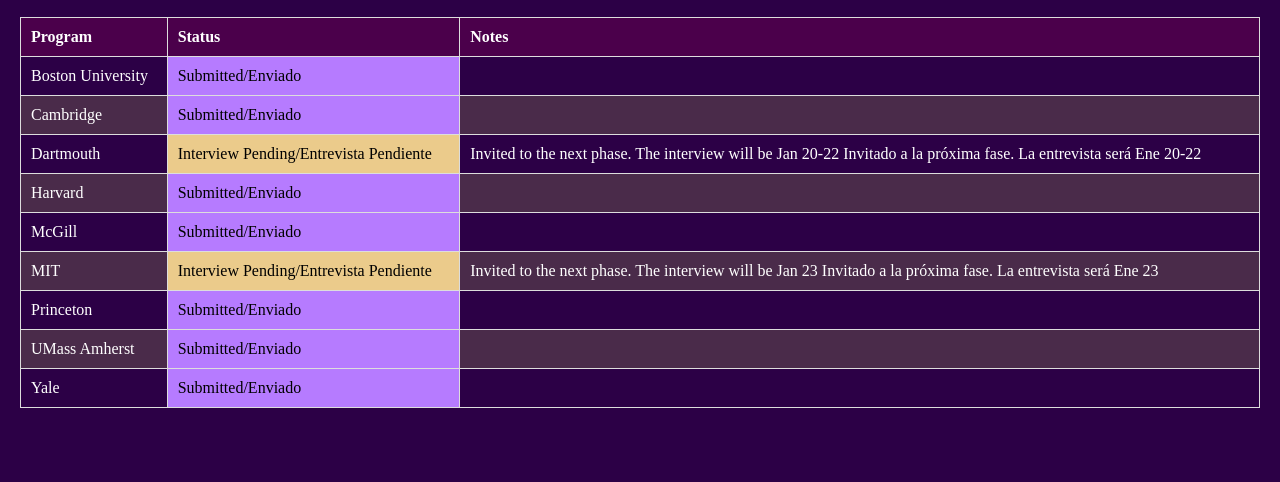
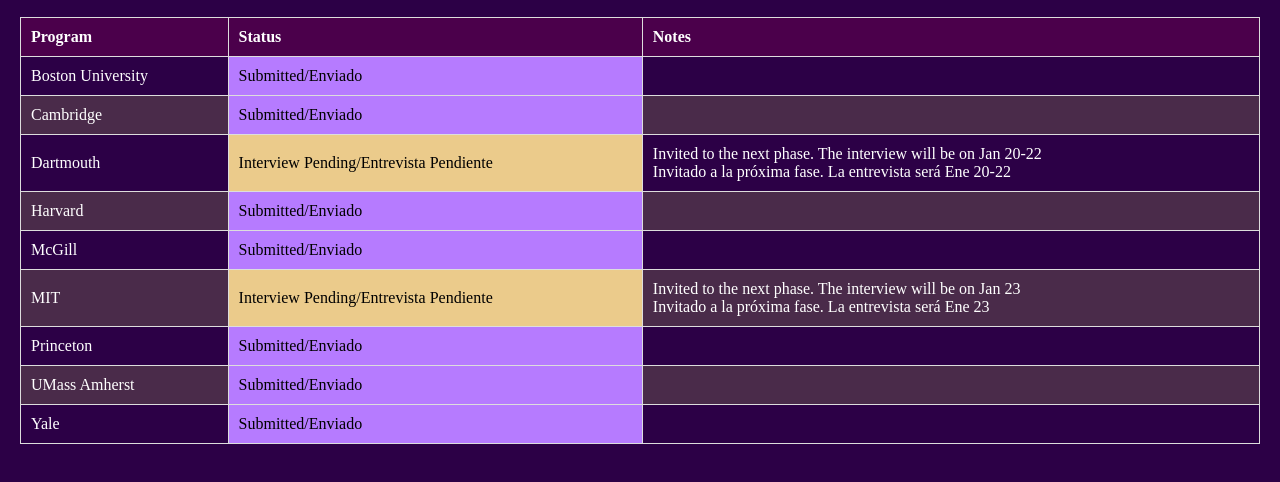
Before and after one commit to BV07/grad_school_updates, a plain HTML site: page index.html in a window 1280 px wide. Shown: the part 130-612 px from the top of the page. Drawn offline with Linux system fonts and the light colour scheme.

Commit message:
Update index.html

```diff
--- a/index.html
+++ b/index.html
@@ -140,7 +140,7 @@
                 <tr>
                     <td>Dartmouth</td>
                     <td class="status-pending">Interview Pending/Entrevista Pendiente</td>
-                    <td>Invited to the next phase. The interview will be Jan 20-22
+                    <td>Invited to the next phase. The interview will be on Jan 20-22 <br>
                     Invitado a la próxima fase. La entrevista será Ene 20-22</td>
                 </tr>
                 <tr>
@@ -156,7 +156,7 @@
                 <tr>
                     <td>MIT</td>
                     <td class="status-pending">Interview Pending/Entrevista Pendiente</td>
-                    <td>Invited to the next phase. The interview will be Jan 23
+                    <td>Invited to the next phase. The interview will be on Jan 23 <br>
                     Invitado a la próxima fase. La entrevista será Ene 23</td>
                 </tr>
                 <tr>
```
